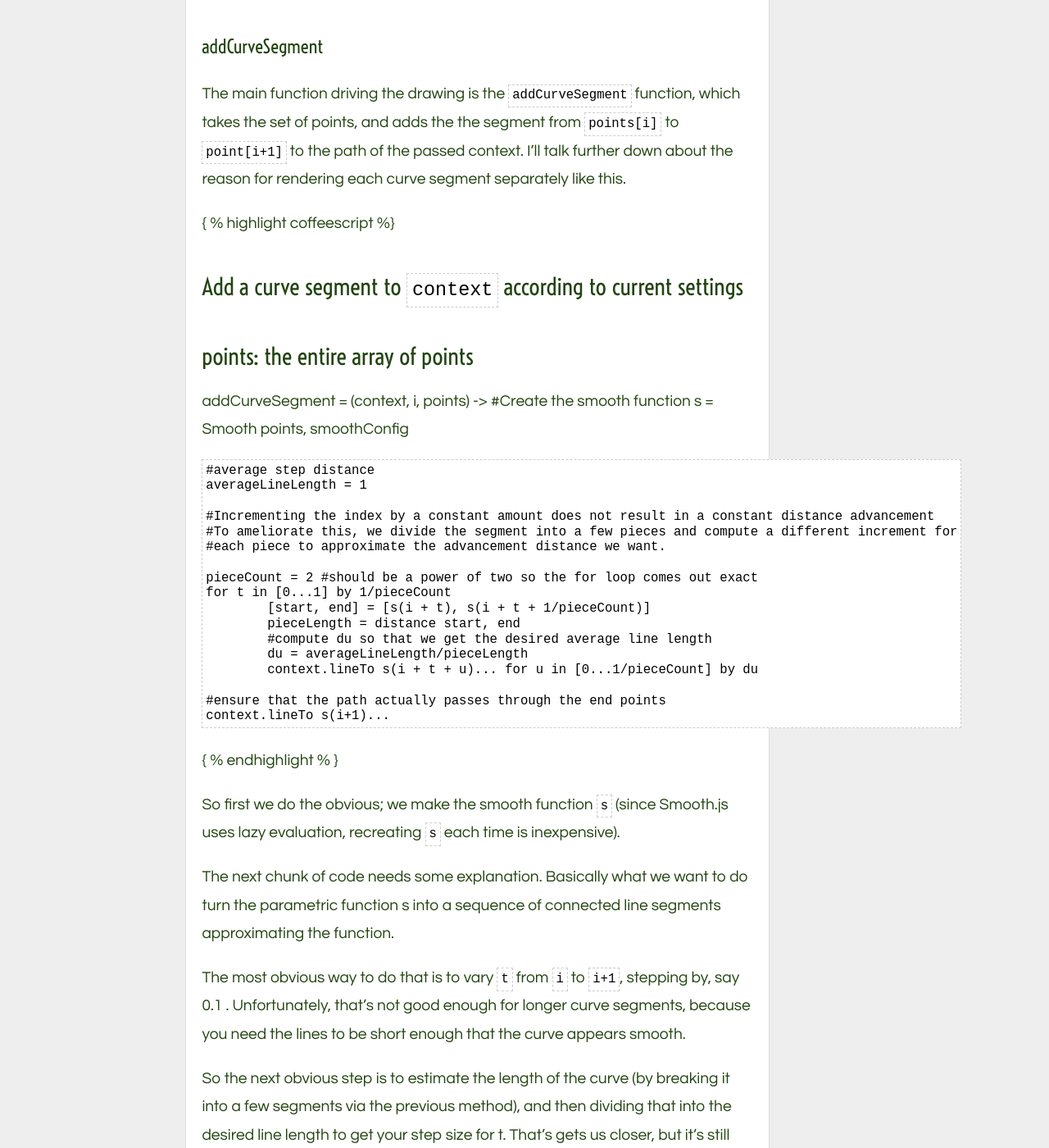
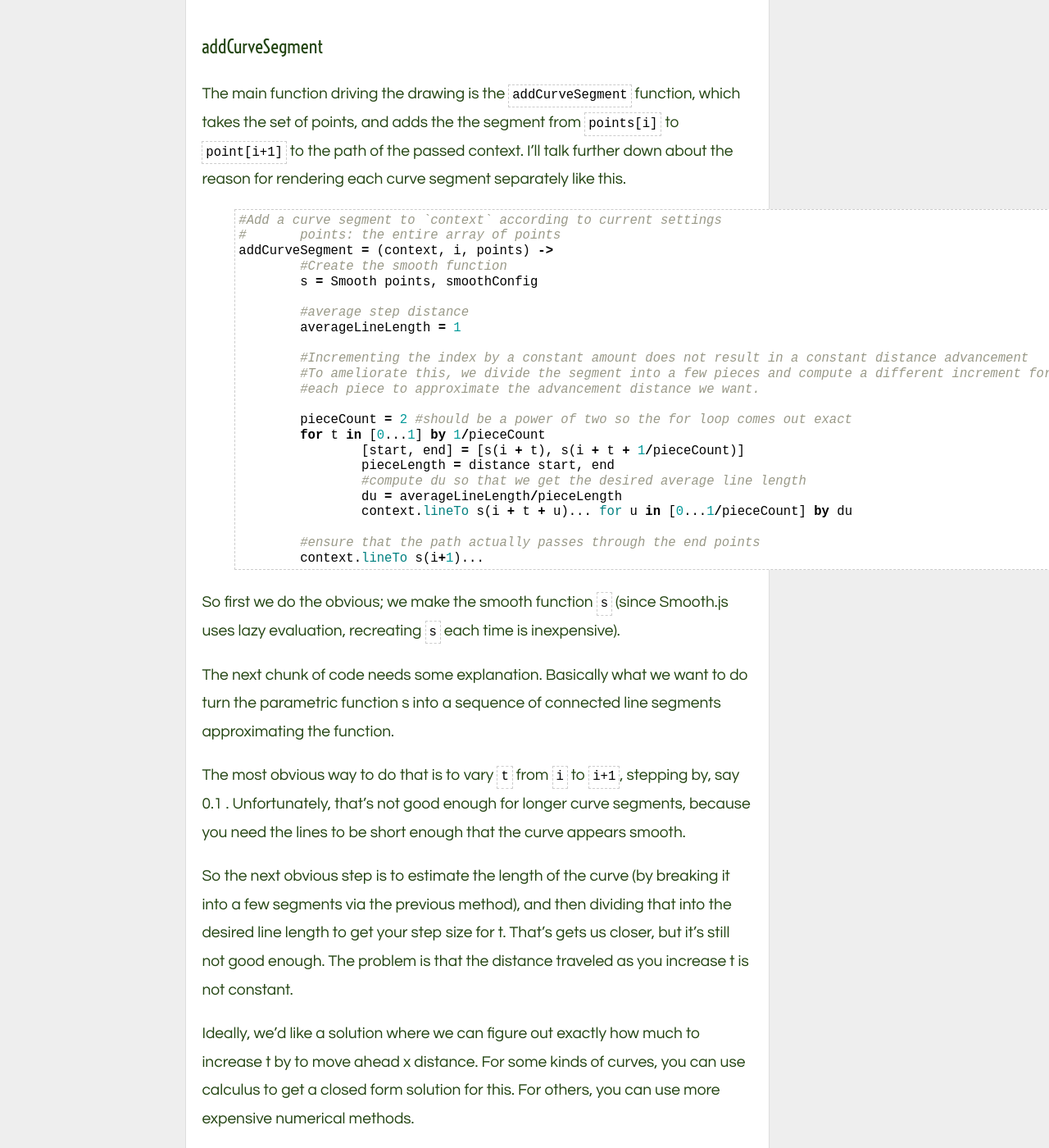
Before and after one commit to osuushi/osuushi.github.com, a Jekyll site: the page built from _posts/2012-3-19-smoothjsdemo.md, in a window 1280 px wide and 1400 px high, scrolled down 453 px. Shown: the whole window at 82% size. Built offline with Jekyll 4.4.1, drawn with Linux system fonts in a browser that asks for light colours; some of the changed text lies outside the part shown.

Commit message:
try renaming to coffee-script
(trying to work out why pygments won't highlight it)

```diff
--- a/_posts/2012-3-19-smoothjsdemo.md
+++ b/_posts/2012-3-19-smoothjsdemo.md
@@ -20,7 +20,7 @@ The main function driving the drawing is the `addCurveSegment` function, which t
 adds the the segment from `points[i]` to `point[i+1]` to the path of the passed context. I'll talk further
 down about the reason for rendering each curve segment separately like this.
 
-{ % highlight coffeescript %}
+{% highlight coffee-script %}
 
 #Add a curve segment to `context` according to current settings
 #	points: the entire array of points
@@ -46,7 +46,7 @@ addCurveSegment = (context, i, points) ->
 	#ensure that the path actually passes through the end points
 	context.lineTo s(i+1)...
 
-{ % endhighlight % }
+{% endhighlight %}
 
 So first we do the obvious; we make the smooth function `s` (since Smooth.js uses lazy evaluation, recreating
 `s` each time is inexpensive).
@@ -88,7 +88,7 @@ steps is even more crucial in that case than when drawing.
 
 But there is an easier way:
 
-{% highlight coffeescript %}
+{% highlight coffee-script %}
 
 hitTest = (x, y) ->
 	# The pixel hit test leverages our drawing code, and an invisible canvas
@@ -125,4 +125,4 @@ the user must click on the path. A line width of 20 gives the user a nice 10 pix
 
 A side note: the above implementation of the hit test is not very efficient. You can achieve the same result
 with a 1x1 pixel canvas by using transforms. That code is harder to understand though, and for a small canvas
-like the one in this demo, even my six-year-old MacBook handles it without blinking.
+like the one in this demo, even my six-year-old MacBook handles it without blinking
```
